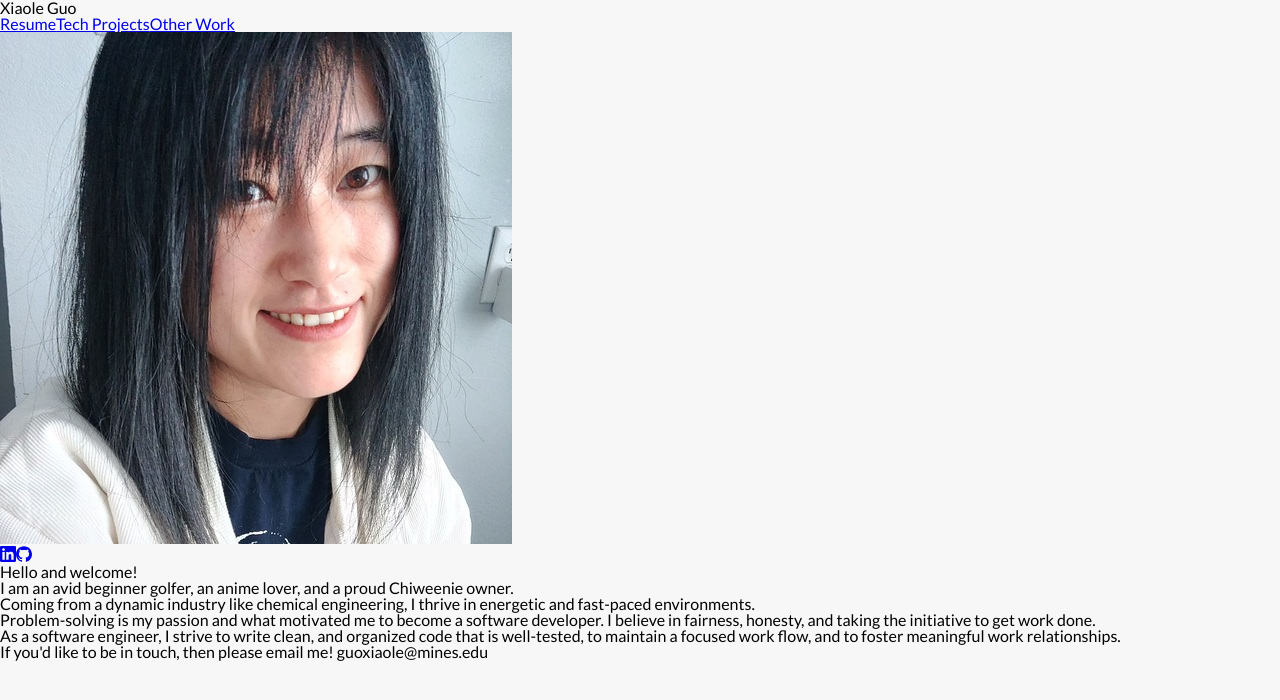
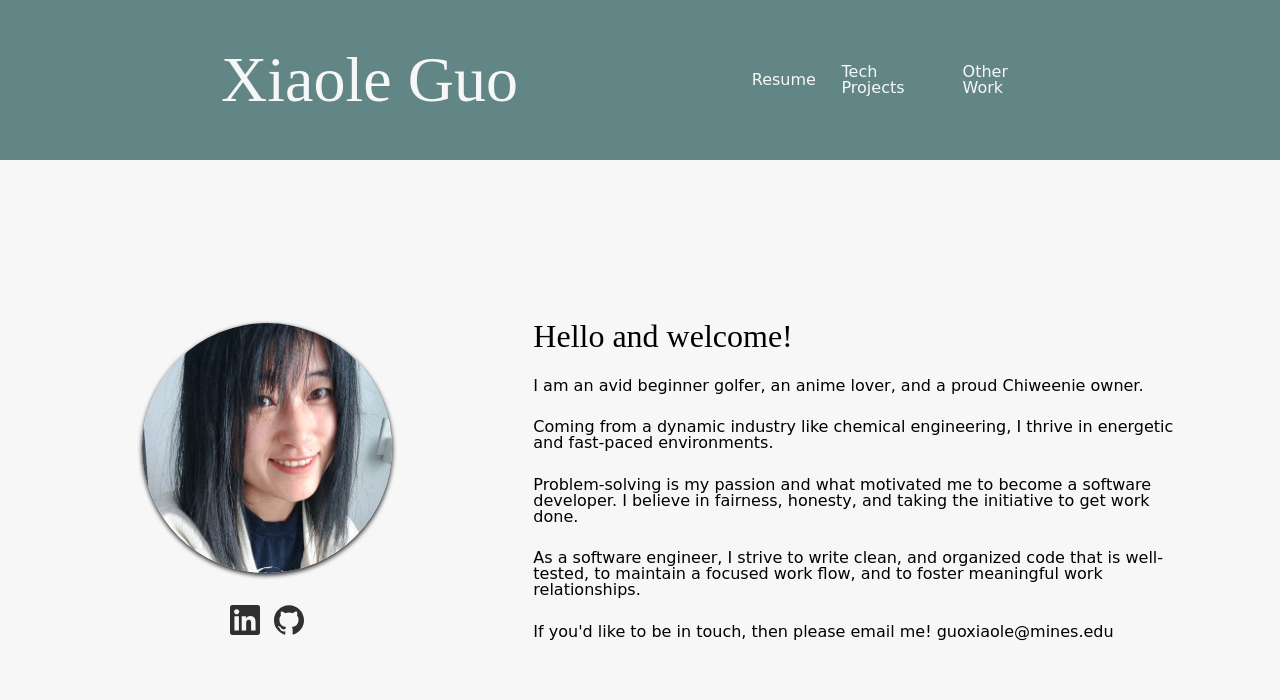
Before and after one commit to kg-byte/my-portfolio, a React (Create React App) app: page / in a window 1280 px wide. Shown: the top 700 px of the page. Built offline with nearby package versions, Linux system fonts and the light colour scheme; a web font is replaced by a local one.

Commit message:
style homepage

```diff
--- a/src/Components/App.js
+++ b/src/Components/App.js
@@ -1,5 +1,5 @@
 import { SiGithub, SiLinkedin } from "react-icons/si";
-import '../SassStyles/index.scss';
+import '../SassStyles/App.scss';
 import resume from '../Assets/resume.pdf'
 import profile from '../Assets/profile.jpeg'
 
--- /dev/null
+++ b/src/SassStyles/App.scss
@@ -0,0 +1,87 @@
+@import '_variables.scss';
+@import '_mixins.scss';
+
+header{
+  @include flex(space-evenly, center);
+  background-color: #618685;
+  height: 20vh;
+
+  h1 {
+    color: $off-white;
+    font-family: Bradley Hand;
+    font-size: 64px;
+    cursor: pointer;
+  }
+
+  nav {
+    @include flex(space-evenly, center);
+    height: 100%;
+    width: 25%;
+
+    a {
+      font-family: Comic Sans MS;
+      color: $off-white;
+      font-size: 16px;
+      text-decoration: none;
+      padding: 2% 4%;
+      border-radius: 50px;
+      cursor: pointer;
+
+      &:hover {
+        color: $grey;
+        background-color: $off-white;
+      }
+    }
+  }
+}
+
+main {
+  @include flex(space-evenly, center);
+  height: 80vh;
+  width: 100%;
+
+  .title-pic-container {
+    @include flex(center, center, column);
+    height: 80%;
+    width: 25%;
+
+    img {
+      height: 250px;
+      width: 250px;
+      border-radius: 150px;
+      box-shadow: 0.25px 2px 4px 0.5px $grey;
+    }
+
+    .link-container {
+      @include flex(center, center);
+      width: 100%;
+      margin-top: 10%;
+
+      .icon {
+        height: 30px;
+        width: 30px;
+        color: $grey;
+        margin: 0 7px;
+      }
+    }
+
+  }
+
+  .info-container {
+    @include flex(center, flex-start, column);
+    height: 80%;
+    width: 50%;
+
+    h2 {
+      font-family: Bradley Hand;
+      font-size: 32px;
+      margin: 2% 0;
+    }
+
+    p {
+      font-family: Comic Sans MS;
+      font-size: 16px;
+      margin: 2% 0;
+    }
+  }
+}
```
